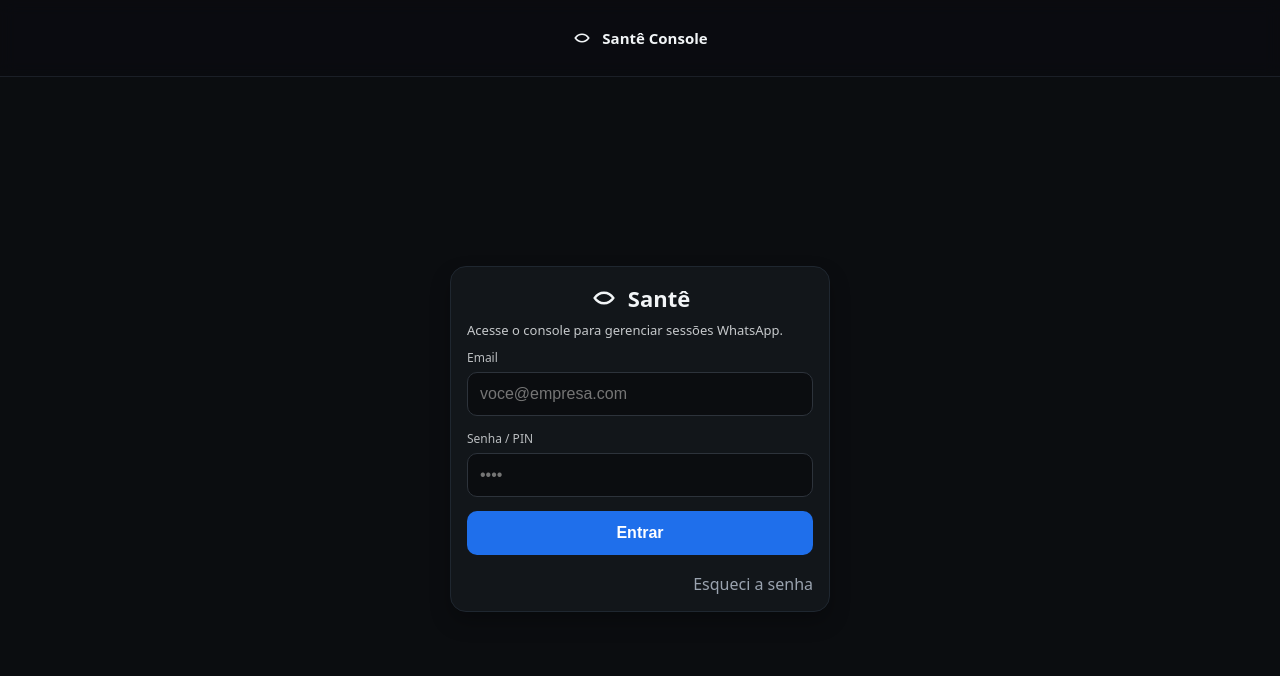
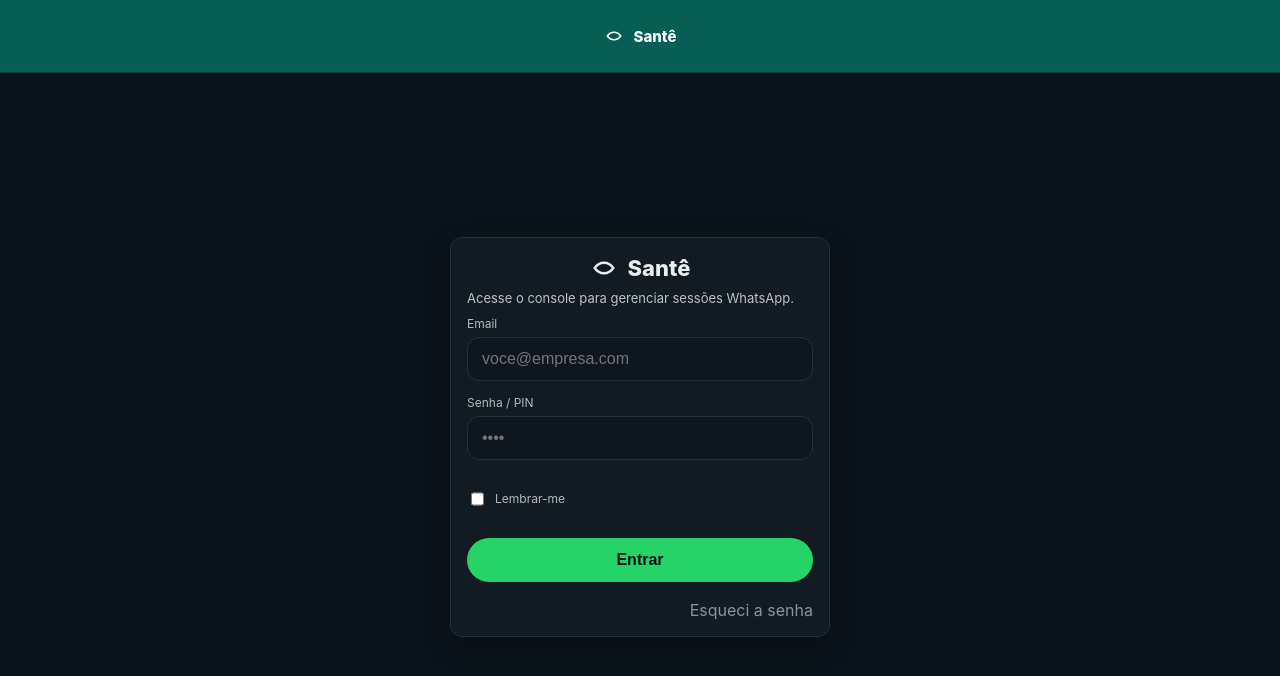
Before and after one commit to PedroHMFreire/zapsan, a website: page public/login.html in a window 1280 px wide. Drawn offline with Linux system fonts and the light colour scheme.

Commit message:
feat(ui): add WhatsApp Business theme tokens and base overrides

```diff
--- a/public/login.html
+++ b/public/login.html
@@ -26,7 +26,7 @@
   <header class="topbar"><div class="topbar-inner" style="justify-content:center;">
     <div class="brand" style="font-size:15px;">
       <svg width="20" height="20" viewBox="0 0 24 24" fill="none"><path d="M4 12c4-6 12-6 16 0-4 6-12 6-16 0Z" stroke="currentColor" stroke-width="2"/></svg>
-      Santê Console
+      Santê
     </div>
   </div></header>
   <main class="login-wrapper">
@@ -36,7 +36,7 @@
         Santê
       </div>
       <p style="margin:0 0 8px; font-size:13px; opacity:.8">Acesse o console para gerenciar sessões WhatsApp.</p>
-      <form>
+      <form id="login-form">
         <div class="field">
           <label for="email">Email</label>
           <input id="email" type="email" placeholder="voce@empresa.com" autocomplete="email" class="input" required />
@@ -45,25 +45,34 @@
           <label for="password">Senha / PIN</label>
             <input id="password" type="password" inputmode="numeric" placeholder="••••" class="input" required />
         </div>
+        <div class="field" style="flex-direction:row;align-items:center;gap:8px;">
+          <input type="checkbox" id="remember" style="width:auto;" />
+          <label for="remember" style="margin:0;font-size:12px;opacity:.75;cursor:pointer;">Lembrar-me</label>
+        </div>
         <button class="btn" type="submit">Entrar</button>
         <div class="muted-link"><a href="#" onclick="alert('Recuperação de senha em breve');return false;">Esqueci a senha</a></div>
       </form>
     </div>
   </main>
   <script>
-    document.querySelector('form')?.addEventListener('submit', (e) => {
-      e.preventDefault();
-      // Simulação de autenticação (TODO: integrar backend real)
-      const ok = true;
-      if (ok) {
-        try { localStorage.setItem('auth','ok'); } catch {}
-        location.href = '/';
-      } else {
-        alert('Login inválido');
-      }
-    });
-    // Se já autenticado, pode redirecionar direto
-    try { if (localStorage.getItem('auth') === 'ok') { location.replace('/'); } } catch {}
+    (function(){
+      const form = document.getElementById('login-form');
+      const email = document.getElementById('email');
+      const pass = document.getElementById('password');
+      const remember = document.getElementById('remember');
+      form?.addEventListener('submit',(e)=>{
+        e.preventDefault();
+        const em=(email.value||'').trim();
+        const pw=(pass.value||'').trim();
+        if(!em||!pw){ alert('Preencha os campos'); return; }
+        try {
+          localStorage.setItem('auth','ok');
+          if(remember?.checked) localStorage.setItem('remember','1');
+        } catch {}
+        location.replace('/');
+      });
+      try { if (localStorage.getItem('auth') === 'ok') { location.replace('/'); } } catch {}
+    })();
   </script>
 </body>
 </html>
--- a/public/styles.css
+++ b/public/styles.css
@@ -83,3 +83,21 @@
   .container { max-width:1100px; }
   .grid.cols-2 { grid-template-columns:1fr 1fr; }
 }
+/* === WhatsApp Business Theme Overrides === */
+:root{
+  --wa-green:#128C7E; --wa-green-dark:#075E54; --wa-accent:#25D366;
+  --wa-bg:#0b141a; --wa-panel:#111b21; --wa-card:#1f2c33; --wa-border:#23323a;
+  --text:#e9edef; --muted:#8696a0; --bubble-out:#005c4b; --bubble-in:#202c33;
+  --radius:16px; --shadow:0 10px 30px rgba(0,0,0,.25);
+  --font: "Inter", ui-sans-serif, system-ui, -apple-system, "Segoe UI", Roboto, Arial;
+}
+html,body{margin:0;background:var(--wa-bg);color:var(--text);font-family:var(--font)}
+a{color:var(--wa-accent);text-decoration:none} a:hover{opacity:.9}
+.container{max-width:1200px;margin:0 auto;padding:16px}
+.btn{border:0;border-radius:999px;padding:10px 16px;background:var(--wa-accent);color:#041310;font-weight:700;cursor:pointer}
+.input{width:100%;padding:12px 14px;border-radius:12px;border:1px solid var(--wa-border);background:#0e171d;color:var(--text)}
+.card{background:var(--wa-panel);border:1px solid var(--wa-border);border-radius:12px;box-shadow:var(--shadow);padding:16px}
+.topbar{position:sticky;top:0;background:var(--wa-green-dark);border-bottom:1px solid #06473f;color:#fff}
+.topbar-inner{display:flex;align-items:center;justify-content:space-between;padding:10px 14px}
+.brand{display:flex;gap:10px;align-items:center;font-weight:800}
+/* (3) Layout WhatsApp: aguardando especificação para .app structure */
```
Also changed, not shown: public/chat.html (+1 -0 lines), public/index.html (+1 -0 lines), public/qr.html (+1 -0 lines).
